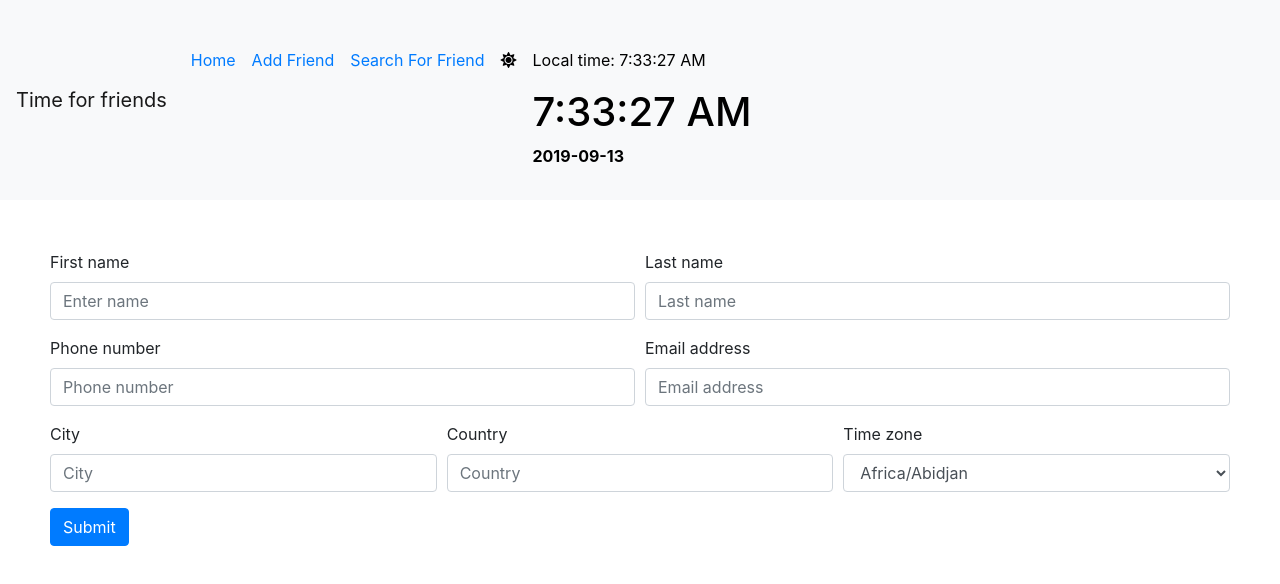
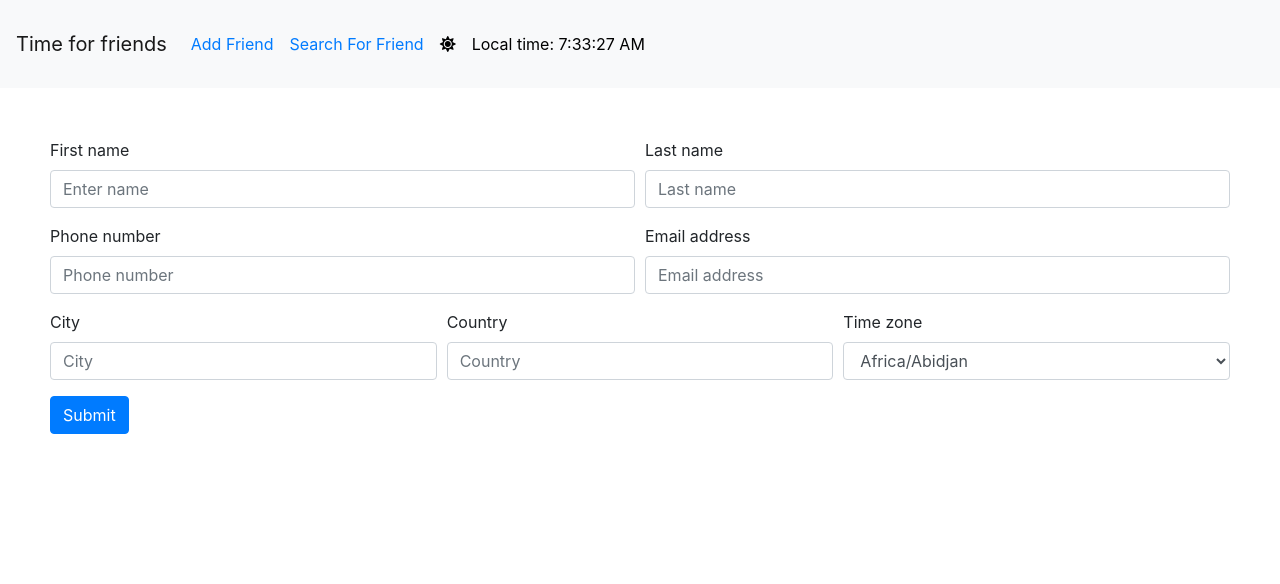
Before and after one commit to RamiAl/time-for-friends, a React (Create React App) app: page /addfriend in a window 1280 px wide. Shown: the top 584 px of the page. Built offline with nearby package versions, Linux system fonts and the light colour scheme.

Commit message:
small fixes for merging

```diff
--- a/src/Clock.js
+++ b/src/Clock.js
@@ -27,13 +27,10 @@ export default class Clock extends Component{
 
     async updateClock(){
         while(this._isMounted){
-            this.setState({time: moment.tz(this.offset).format('HH:mm:ss'), date: moment.tz(this.offset).format('YYYY-MM-DD')})
-            //console.log(this.offset);
-
             if(!this.offset){
                 this.setState({time: new Date().toLocaleTimeString()})
             }else{
-                this.setState({time: moment.tz(this.offset).format()})
+                this.setState({time: moment.tz(this.offset).format('HH:mm:ss'), date: moment.tz(this.offset).format('YYYY-MM-DD')})
             }
             await this.sleep(500);
         }
@@ -44,9 +41,13 @@ export default class Clock extends Component{
 
         return(
             <>
-            {!this.offset ? <p key="a">Local time: {this.state.time}</p> : [<b key ="b">Time zone: </b>, <p key="c"> {this.state.time}</p>]}
-                <h1>{this.state.time}</h1>
-                <p><b>{this.state.date}</b></p>
+            {!this.offset ? <p key="a">Local time: {this.state.time}</p> : [
+            <h3 key="c"> {this.state.time}</h3>,
+            <p key = "d"><b>{this.state.date}</b></p>
+
+            ]}
+
+
             </>
         );
     }
--- a/src/Navigation.js
+++ b/src/Navigation.js
@@ -7,6 +7,8 @@ import Clock from "./Clock";
 import { NavLink } from 'react-router-dom';
 class Navigation extends Component {
 
+  //<NavLink className="nav-placment" to='/'>Home</NavLink>
+
 render() {
   return (
 <Navbar bg="light" expand="lg">
@@ -14,7 +16,6 @@ render() {
   <Navbar.Toggle aria-controls="basic-navbar-nav" />
   <Navbar.Collapse id="basic-navbar-nav">
     <Nav className="mr-auto">
-      <NavLink className="nav-placment" to='/'>Home</NavLink>
       <NavLink className="nav-placment" to='/addfriend'>Add Friend</NavLink>
       <NavLink className="nav-placment" to='/searchfriend'>Search For Friend</NavLink>
       <NavLink className="nav-placment disabled" to=''><i className="fas fa-sun"></i></NavLink>
--- a/src/layout.css
+++ b/src/layout.css
@@ -63,7 +63,7 @@ html {
   }
   .nav-placment{
     padding: 1vh 1vh;
-    padding-top: 5vh;
+    padding-top: 3vh;
   }
   a.disabled {
     pointer-events: none;
```
Also changed, not shown: 1 other file (tests, documents, lock files or other folders).
